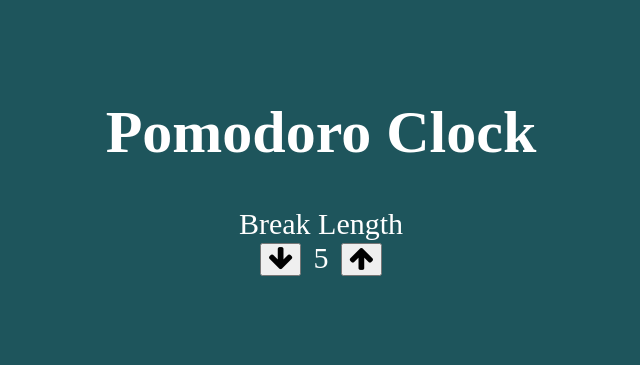
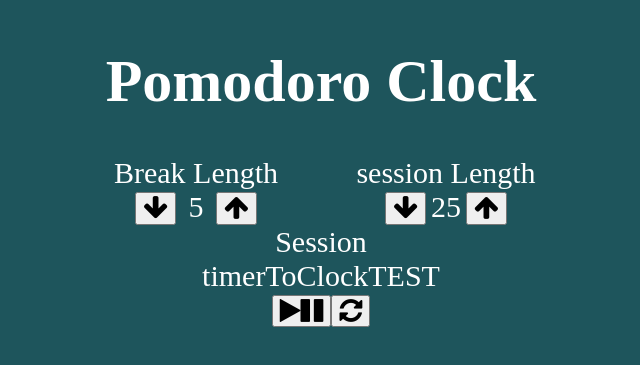
Before and after one commit to OddMagnet/Pomodoro-Clock, a React (Create React App) app: page / in a window 1280 px wide. Shown: the part 241-606 px from the top of the page, without its empty margins (319-959 px from the left). Built offline with nearby package versions, Linux system fonts and the light colour scheme.

Commit message:
Import sound, finish render

```diff
--- a/src/App.js
+++ b/src/App.js
@@ -1,5 +1,6 @@
 import React, { Component } from 'react';
 import TimerControl from './Components/TimerControl';
+import beep from './Ressources/beep-07.wav';
 
 class App extends Component {
   constructor(props) {
@@ -15,10 +16,15 @@ class App extends Component {
     }
   }
 
+  timerToClock = () => {
+    return "timerToClockTEST"
+  }
+
   render() {
     return (
       <div>
-        <h1>Pomodoro Clock</h1>
+        <h1 className='title'>Pomodoro Clock</h1>
+        {/* Control for break length */}
         <TimerControl
           subID='break-decrement'
           addID='break-increment'
@@ -28,6 +34,42 @@ class App extends Component {
           title='Break Length'
           titleID='break-label'
         />
+        {/* Control for session length */}
+        <TimerControl
+          subID='session-decrement'
+          addID='session-increment'
+          length={this.state.sessionLength}
+          lengthID='session-length'
+          onClick={this.setSessionLength}
+          title='session Length'
+          titleID='session-label'
+        />
+        {/* Timer, just shows the time*/}
+        <div className='timer' style={this.state.alarmColor}>
+          <div className='timer-wrapper'>
+            <div id='timer-label'>{this.state.timerType}</div>
+            <div id='time-left'>{this.timerToClock()}</div>
+          </div>
+        </div>
+        {/* Timer Control, Start/Pause and Reset */}
+        <div className='timer-control'>
+          <button id='start_stop' onClick={this.toggleTimer}>
+            <i className='fa fa-play fa-2x' />
+            <i className='fa fa-pause fa-2x' />
+          </button>
+          <button id='reset' onClick={this.resetTimer}>
+            <i className='fa fa-refresh fa-2x' />
+          </button>
+        </div>
+        {/* audio element for the beep sound */}
+        <audio
+          id='beep'
+          preload='auto'
+          ref={audio => {
+            this.playBeep = audio;
+          }}
+          src={beep}
+        />
       </div>
     );
   }
```
